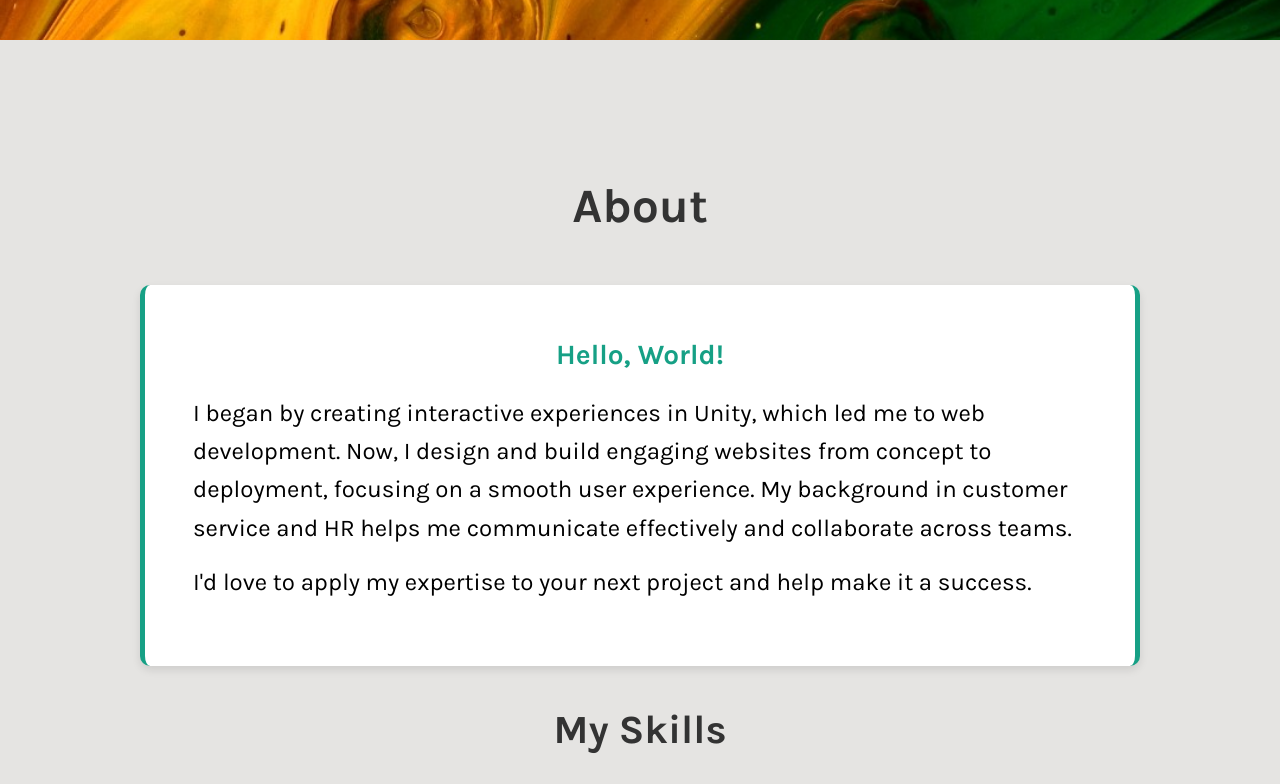
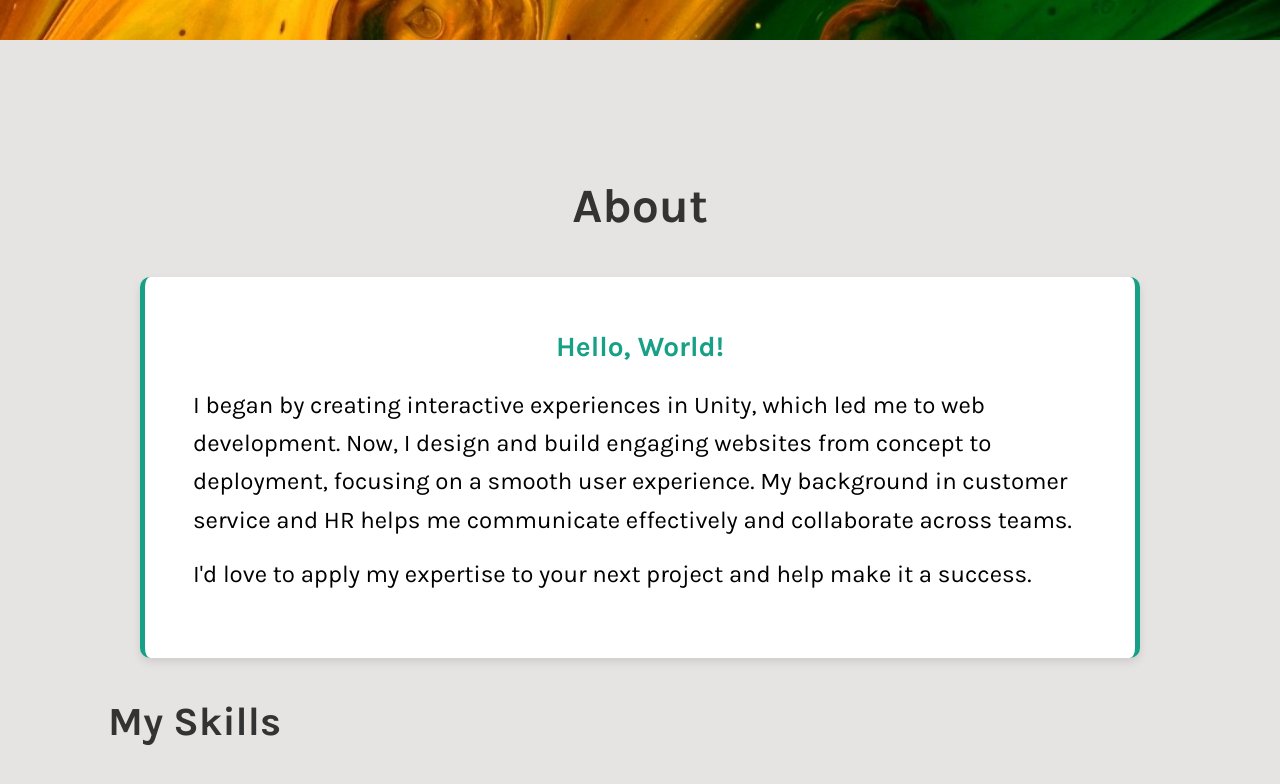
Before and after one commit to CPaskewitz/my-portfolio, a React (Vite) app: page / in a window 1280 px wide. Shown: the part 760-1544 px from the top of the page. Built offline with nearby package versions, Linux system fonts and the light colour scheme.

Commit message:
wrap content

```diff
--- a/src/components/About/About.tsx
+++ b/src/components/About/About.tsx
@@ -24,6 +24,7 @@ const About: React.FC = () => {
 
     return (
         <section className="about" id="about" aria-labelledby="about-title">
+            <div className="about__container">
             <h2 id="about-title" className="about__title">About</h2>
 
             <div className="about__description">
@@ -49,6 +50,7 @@ const About: React.FC = () => {
                     </li>
                 ))}
             </ul>
+            </div>
         </section>
     );
 }
```
